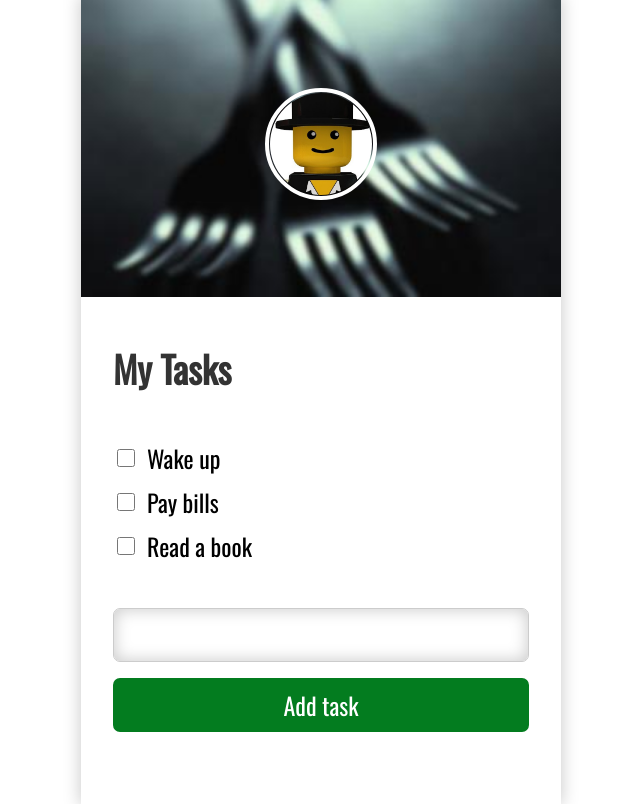
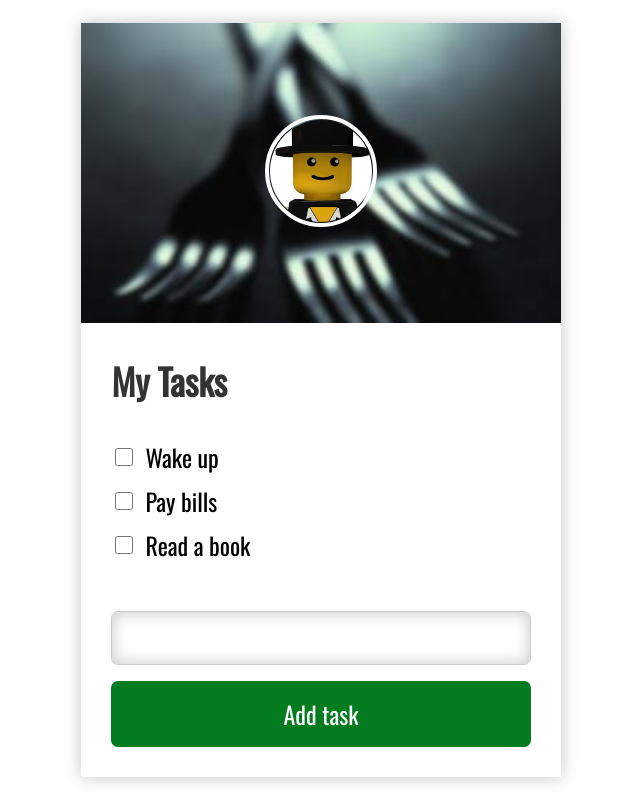
Before and after one commit to solar-citizen/js-todo, a plain HTML site: page index.html in a window 1280 px wide. Shown: the whole page, without its empty margins (319-959 px from the left). Drawn offline with nearby package versions, Linux system fonts and the light colour scheme.

Commit message:
0.0.2 // layout fixes

```diff
--- a/sass/style.scss
+++ b/sass/style.scss
@@ -64,16 +64,18 @@ main {
     }
 
     &__list {
-      padding: 2rem;
-      padding-top: 2.75rem;
+      padding: 1.9rem;
 
       .todo__title {
         color: #333;
-        font-size: 1.15rem;
+
+        & > h1 {
+          font-size: 2.25rem;
+        }
       }
 
       .todo__tasks {
-        padding: 2.5rem 0; //
+        padding-top: 1.75rem;
 
         .tasks-list {
           list-style: none;
@@ -99,19 +101,21 @@ main {
     }
 
     .add-task {
-      margin-top: 2.5rem;
+      margin-top: 2.75rem;
       display: flex;
       flex-direction: column;
 
       & > * {
-        height: 3.375rem;
         border-radius: 7px;
+        font-family: "Oswald", sans-serif;
       }
 
       &__input {
+        height: 3.375rem;
         padding: 0 0.75rem;
         border: 1px solid #ccc;
         box-shadow: $boxShadow inset;
+        font-size: 1rem;
 
         &:hover,
         &:focus,
@@ -122,10 +126,10 @@ main {
       }
 
       &__btn {
+        height: 4.125rem;
         margin-top: 1rem;
         background-color: $btn;
         color: white;
-        font-family: "Oswald", sans-serif;
         font-size: 1.5rem;
         border: 2px solid $btn;
         cursor: pointer;
@@ -137,7 +141,7 @@ main {
 
         &:active {
           background-color: $btnHov;
-          border: 2px solid #014211;
+          transform: scale(0.9);
         }
       }
     }
```
Also changed, not shown: css/style.css.
